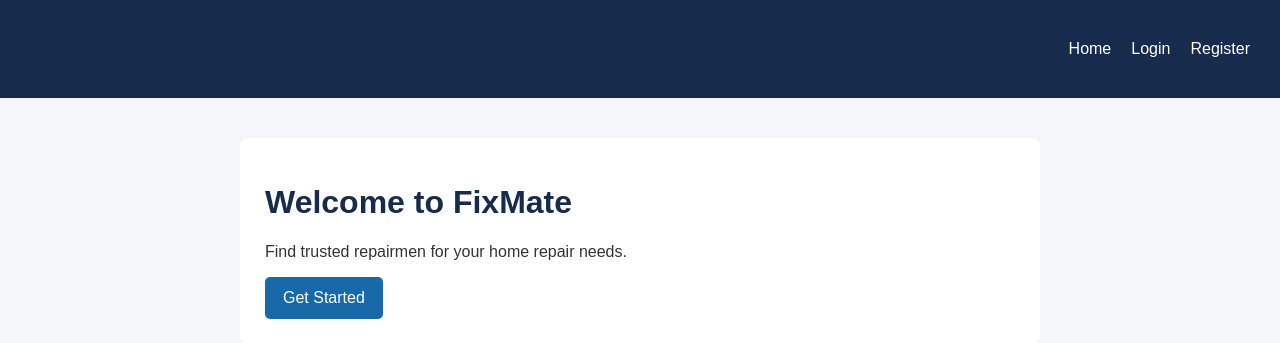
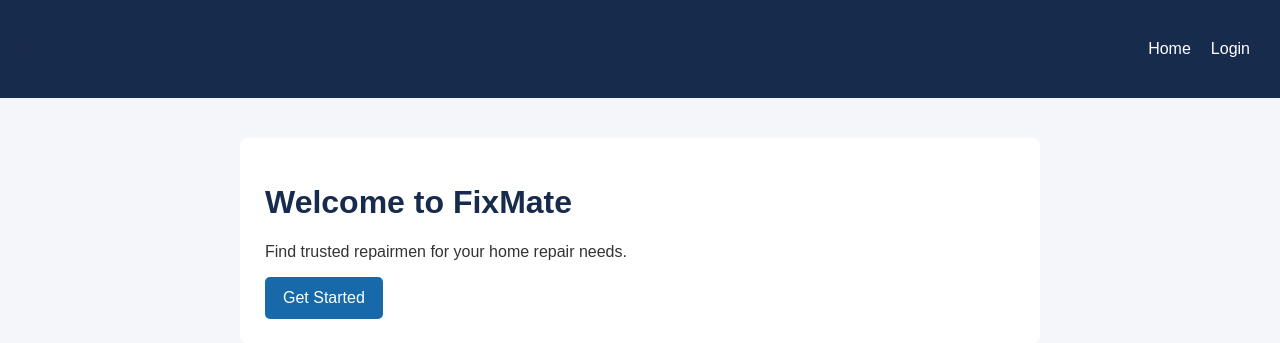
Before and after one commit to SasmithaKariyawasam/Group_Project_WebDevelopment, a PHP site: page / in a window 1280 px wide. Shown: the top 343 px of the page. Run offline with PHP 8.4, Linux system fonts and the light colour scheme.

Commit message:
Fixed errors

```diff
--- a/index.php
+++ b/index.php
@@ -3,7 +3,7 @@
 <html>
 <head>
     <title>FixMate</title>
-    <link rel="stylesheet" href="assets/style.css">
+    <link rel="stylesheet" href="style.css">
 </head>
 <body>
 
@@ -11,7 +11,6 @@
     <h2>FixMate</h2>
     <a href="index.php">Home</a>
     <a href="login.php">Login</a>
-    <a href="register.php">Register</a>
 </div>
 
 <div class="container">
```
